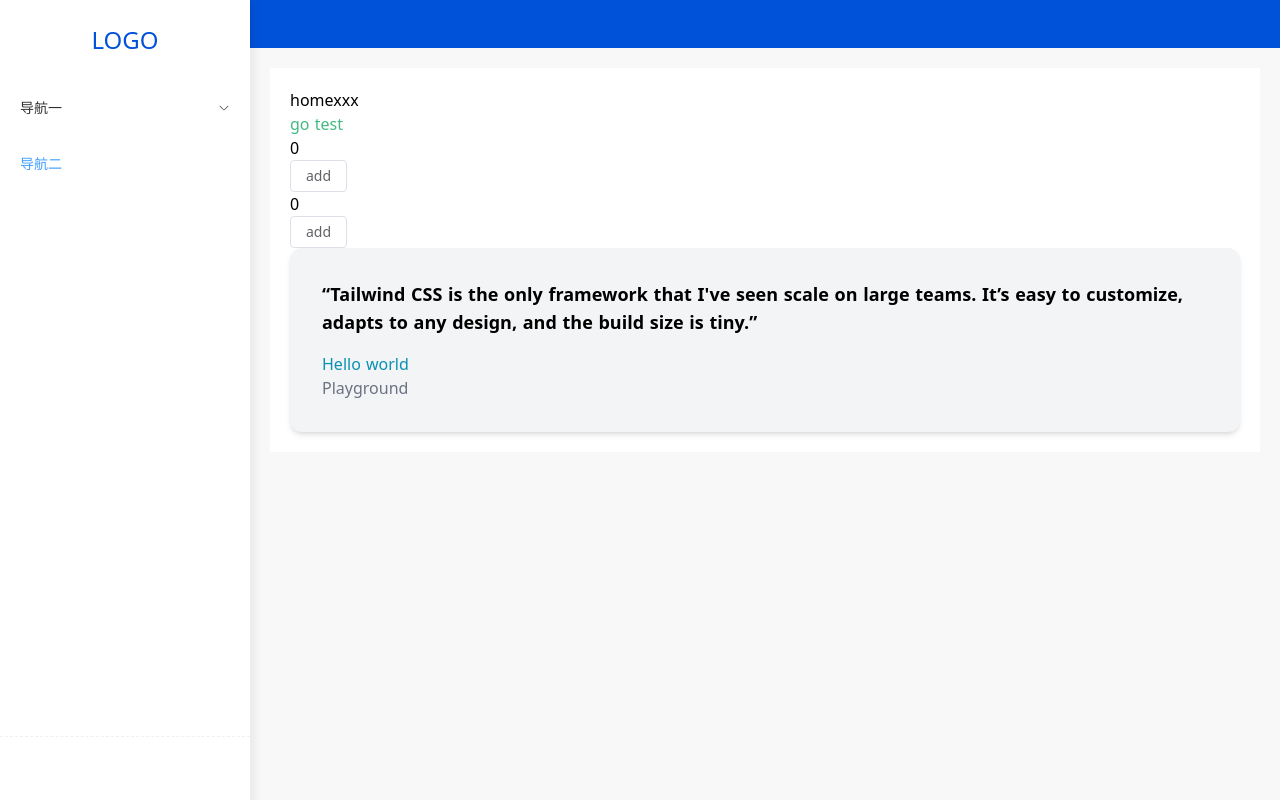
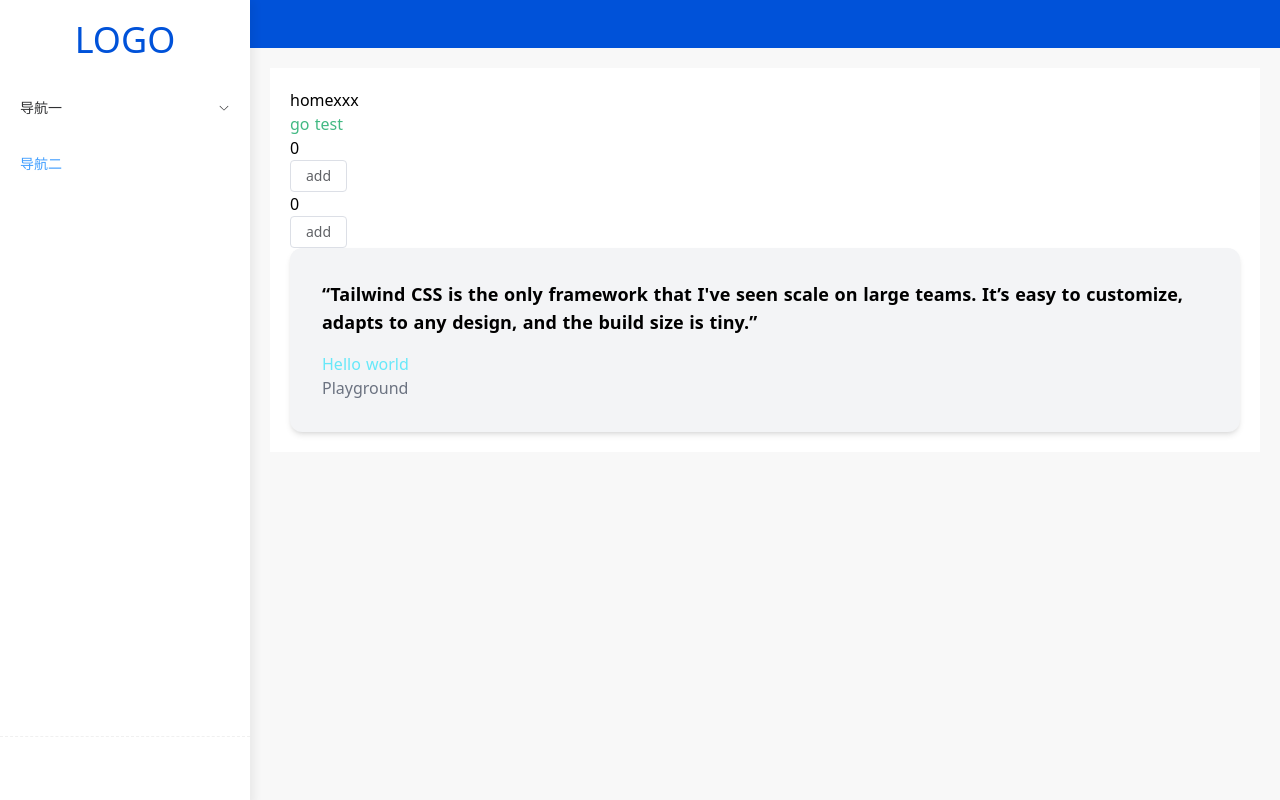
Before and after one commit to ZekunWu/vite-demo, a Vue app: page / in a window 1280 px wide. Built offline with nearby package versions, Linux system fonts and the light colour scheme; some icons are missing.

Commit message:
fix: hmr error

```diff
--- a/src/App.vue
+++ b/src/App.vue
@@ -56,7 +56,7 @@ export default {
       height: 80px;
       line-height: 80px;
       text-align: center;
-      font-size: 24px;
+      font-size: 36px;
       font-weight: 500;
       color: #0052d9;
     }
--- a/src/components/TailwindDemo.vue
+++ b/src/components/TailwindDemo.vue
@@ -8,7 +8,7 @@
         </p>
       </blockquote>
       <figcaption class="font-medium">
-        <div class="text-cyan-600">Hello world</div>
+        <div class="text-cyan-300">Hello world</div>
         <div class="text-gray-500">Playground</div>
       </figcaption>
     </div>
```
